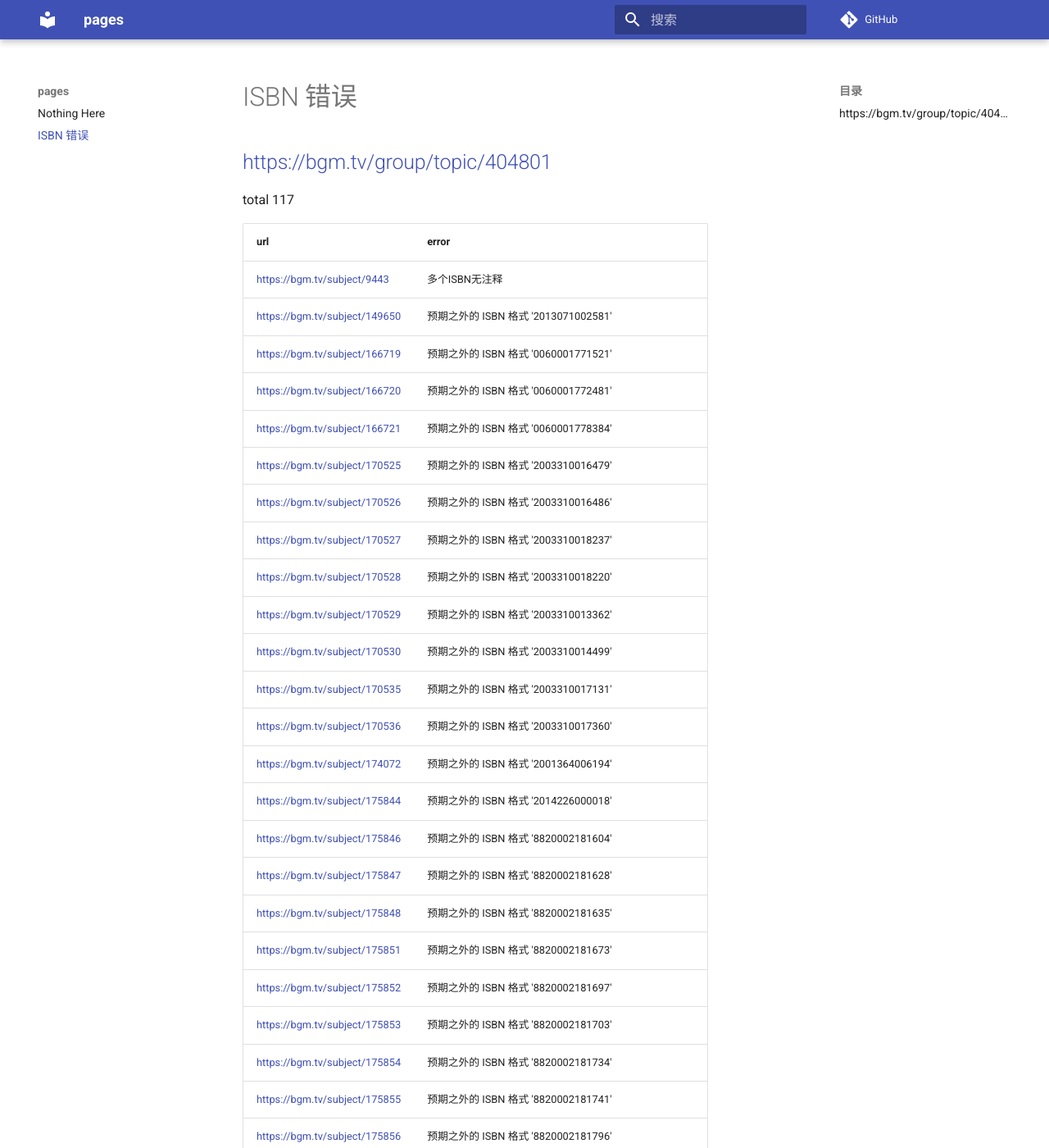
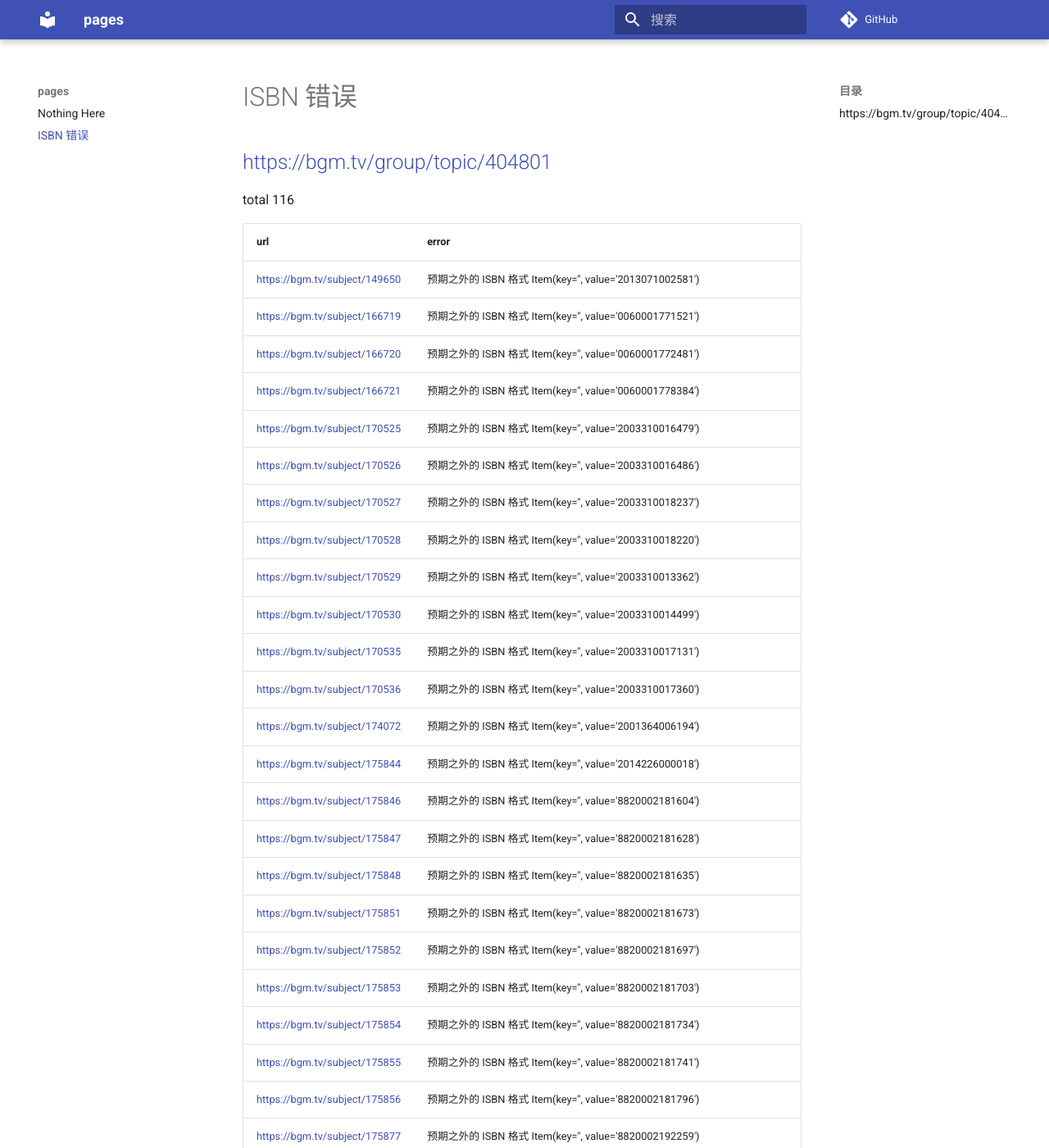
Before and after one commit to trim21/bangumi-pages, an MkDocs documentation site: the page built from docs/isbn.md, in a window 1280 px wide and 1400 px high. Shown: the whole window at 82% size. Built offline with MkDocs 1.6.1 and Material for MkDocs 9.7.7, drawn with Linux system fonts in a browser that asks for light colours; comment, search, counter and statistics services are not loaded; some of the changed text lies outside the part shown.

Commit message:
update isbn.md

```diff
--- a/docs/isbn.md
+++ b/docs/isbn.md
@@ -1,124 +1,123 @@
 # ISBN 错误
 ## <https://bgm.tv/group/topic/404801>
 
-total 117
+total 116
 
 | url | error |
 | --- |  ---  |
-| <https://bgm.tv/subject/9443> | 多个ISBN无注释 |
-| <https://bgm.tv/subject/149650> | 预期之外的 ISBN 格式 '2013071002581' |
-| <https://bgm.tv/subject/166719> | 预期之外的 ISBN 格式 '0060001771521' |
-| <https://bgm.tv/subject/166720> | 预期之外的 ISBN 格式 '0060001772481' |
-| <https://bgm.tv/subject/166721> | 预期之外的 ISBN 格式 '0060001778384' |
-| <https://bgm.tv/subject/170525> | 预期之外的 ISBN 格式 '2003310016479' |
-| <https://bgm.tv/subject/170526> | 预期之外的 ISBN 格式 '2003310016486' |
-| <https://bgm.tv/subject/170527> | 预期之外的 ISBN 格式 '2003310018237' |
-| <https://bgm.tv/subject/170528> | 预期之外的 ISBN 格式 '2003310018220' |
-| <https://bgm.tv/subject/170529> | 预期之外的 ISBN 格式 '2003310013362' |
-| <https://bgm.tv/subject/170530> | 预期之外的 ISBN 格式 '2003310014499' |
-| <https://bgm.tv/subject/170535> | 预期之外的 ISBN 格式 '2003310017131' |
-| <https://bgm.tv/subject/170536> | 预期之外的 ISBN 格式 '2003310017360' |
-| <https://bgm.tv/subject/174072> | 预期之外的 ISBN 格式 '2001364006194' |
-| <https://bgm.tv/subject/175844> | 预期之外的 ISBN 格式 '2014226000018' |
-| <https://bgm.tv/subject/175846> | 预期之外的 ISBN 格式 '8820002181604' |
-| <https://bgm.tv/subject/175847> | 预期之外的 ISBN 格式 '8820002181628' |
-| <https://bgm.tv/subject/175848> | 预期之外的 ISBN 格式 '8820002181635' |
-| <https://bgm.tv/subject/175851> | 预期之外的 ISBN 格式 '8820002181673' |
-| <https://bgm.tv/subject/175852> | 预期之外的 ISBN 格式 '8820002181697' |
-| <https://bgm.tv/subject/175853> | 预期之外的 ISBN 格式 '8820002181703' |
-| <https://bgm.tv/subject/175854> | 预期之外的 ISBN 格式 '8820002181734' |
-| <https://bgm.tv/subject/175855> | 预期之外的 ISBN 格式 '8820002181741' |
-| <https://bgm.tv/subject/175856> | 预期之外的 ISBN 格式 '8820002181796' |
-| <https://bgm.tv/subject/175877> | 预期之外的 ISBN 格式 '8820002192259' |
-| <https://bgm.tv/subject/175878> | 预期之外的 ISBN 格式 '8820002192310' |
-| <https://bgm.tv/subject/175879> | 预期之外的 ISBN 格式 '8820002192365' |
-| <https://bgm.tv/subject/175880> | 预期之外的 ISBN 格式 '8820002192471' |
-| <https://bgm.tv/subject/175881> | 预期之外的 ISBN 格式 '8820002192587' |
-| <https://bgm.tv/subject/175882> | 预期之外的 ISBN 格式 '8820002192594' |
-| <https://bgm.tv/subject/175883> | 预期之外的 ISBN 格式 '8820002192600' |
-| <https://bgm.tv/subject/175884> | 预期之外的 ISBN 格式 '8820002192617' |
-| <https://bgm.tv/subject/175892> | 预期之外的 ISBN 格式 '8820002192631' |
-| <https://bgm.tv/subject/175893> | 预期之外的 ISBN 格式 '8820002192648' |
-| <https://bgm.tv/subject/175894> | 预期之外的 ISBN 格式 '8820002192709' |
-| <https://bgm.tv/subject/175895> | 预期之外的 ISBN 格式 '8820002192747' |
-| <https://bgm.tv/subject/175896> | 预期之外的 ISBN 格式 '8820002192761' |
-| <https://bgm.tv/subject/175897> | 预期之外的 ISBN 格式 '8820002192785' |
-| <https://bgm.tv/subject/175898> | 预期之外的 ISBN 格式 '8820002192839' |
-| <https://bgm.tv/subject/175899> | 预期之外的 ISBN 格式 '8820002192853' |
-| <https://bgm.tv/subject/175900> | 预期之外的 ISBN 格式 '8820002192860' |
-| <https://bgm.tv/subject/175908> | 预期之外的 ISBN 格式 '8820002192891' |
-| <https://bgm.tv/subject/175909> | 预期之外的 ISBN 格式 '8820002192921' |
-| <https://bgm.tv/subject/175910> | 预期之外的 ISBN 格式 '8820002192938' |
-| <https://bgm.tv/subject/175911> | 预期之外的 ISBN 格式 '8820002192952' |
-| <https://bgm.tv/subject/175912> | 预期之外的 ISBN 格式 '8820002192969' |
-| <https://bgm.tv/subject/175913> | 预期之外的 ISBN 格式 '8820002192976' |
-| <https://bgm.tv/subject/175914> | 预期之外的 ISBN 格式 '8820002192983' |
-| <https://bgm.tv/subject/175915> | 预期之外的 ISBN 格式 '8820002192990' |
-| <https://bgm.tv/subject/175916> | 预期之外的 ISBN 格式 '8820002193010' |
-| <https://bgm.tv/subject/175917> | 预期之外的 ISBN 格式 '8820002193089' |
-| <https://bgm.tv/subject/175918> | 预期之外的 ISBN 格式 '8820002193102' |
-| <https://bgm.tv/subject/175919> | 预期之外的 ISBN 格式 '8820002193126' |
-| <https://bgm.tv/subject/175920> | 预期之外的 ISBN 格式 '8820002193157' |
-| <https://bgm.tv/subject/175921> | 预期之外的 ISBN 格式 '8820002193195' |
+| <https://bgm.tv/subject/149650> | 预期之外的 ISBN 格式 Item(key='', value='2013071002581') |
+| <https://bgm.tv/subject/166719> | 预期之外的 ISBN 格式 Item(key='', value='0060001771521') |
+| <https://bgm.tv/subject/166720> | 预期之外的 ISBN 格式 Item(key='', value='0060001772481') |
+| <https://bgm.tv/subject/166721> | 预期之外的 ISBN 格式 Item(key='', value='0060001778384') |
+| <https://bgm.tv/subject/170525> | 预期之外的 ISBN 格式 Item(key='', value='2003310016479') |
+| <https://bgm.tv/subject/170526> | 预期之外的 ISBN 格式 Item(key='', value='2003310016486') |
+| <https://bgm.tv/subject/170527> | 预期之外的 ISBN 格式 Item(key='', value='2003310018237') |
+| <https://bgm.tv/subject/170528> | 预期之外的 ISBN 格式 Item(key='', value='2003310018220') |
+| <https://bgm.tv/subject/170529> | 预期之外的 ISBN 格式 Item(key='', value='2003310013362') |
+| <https://bgm.tv/subject/170530> | 预期之外的 ISBN 格式 Item(key='', value='2003310014499') |
+| <https://bgm.tv/subject/170535> | 预期之外的 ISBN 格式 Item(key='', value='2003310017131') |
+| <https://bgm.tv/subject/170536> | 预期之外的 ISBN 格式 Item(key='', value='2003310017360') |
+| <https://bgm.tv/subject/174072> | 预期之外的 ISBN 格式 Item(key='', value='2001364006194') |
+| <https://bgm.tv/subject/175844> | 预期之外的 ISBN 格式 Item(key='', value='2014226000018') |
+| <https://bgm.tv/subject/175846> | 预期之外的 ISBN 格式 Item(key='', value='8820002181604') |
+| <https://bgm.tv/subject/175847> | 预期之外的 ISBN 格式 Item(key='', value='8820002181628') |
+| <https://bgm.tv/subject/175848> | 预期之外的 ISBN 格式 Item(key='', value='8820002181635') |
+| <https://bgm.tv/subject/175851> | 预期之外的 ISBN 格式 Item(key='', value='8820002181673') |
+| <https://bgm.tv/subject/175852> | 预期之外的 ISBN 格式 Item(key='', value='8820002181697') |
+| <https://bgm.tv/subject/175853> | 预期之外的 ISBN 格式 Item(key='', value='8820002181703') |
+| <https://bgm.tv/subject/175854> | 预期之外的 ISBN 格式 Item(key='', value='8820002181734') |
+| <https://bgm.tv/subject/175855> | 预期之外的 ISBN 格式 Item(key='', value='8820002181741') |
+| <https://bgm.tv/subject/175856> | 预期之外的 ISBN 格式 Item(key='', value='8820002181796') |
+| <https://bgm.tv/subject/175877> | 预期之外的 ISBN 格式 Item(key='', value='8820002192259') |
+| <https://bgm.tv/subject/175878> | 预期之外的 ISBN 格式 Item(key='', value='8820002192310') |
+| <https://bgm.tv/subject/175879> | 预期之外的 ISBN 格式 Item(key='', value='8820002192365') |
+| <https://bgm.tv/subject/175880> | 预期之外的 ISBN 格式 Item(key='', value='8820002192471') |
+| <https://bgm.tv/subject/175881> | 预期之外的 ISBN 格式 Item(key='', value='8820002192587') |
+| <https://bgm.tv/subject/175882> | 预期之外的 ISBN 格式 Item(key='', value='8820002192594') |
+| <https://bgm.tv/subject/175883> | 预期之外的 ISBN 格式 Item(key='', value='8820002192600') |
+| <https://bgm.tv/subject/175884> | 预期之外的 ISBN 格式 Item(key='', value='8820002192617') |
+| <https://bgm.tv/subject/175892> | 预期之外的 ISBN 格式 Item(key='', value='8820002192631') |
+| <https://bgm.tv/subject/175893> | 预期之外的 ISBN 格式 Item(key='', value='8820002192648') |
+| <https://bgm.tv/subject/175894> | 预期之外的 ISBN 格式 Item(key='', value='8820002192709') |
+| <https://bgm.tv/subject/175895> | 预期之外的 ISBN 格式 Item(key='', value='8820002192747') |
+| <https://bgm.tv/subject/175896> | 预期之外的 ISBN 格式 Item(key='', value='8820002192761') |
+| <https://bgm.tv/subject/175897> | 预期之外的 ISBN 格式 Item(key='', value='8820002192785') |
+| <https://bgm.tv/subject/175898> | 预期之外的 ISBN 格式 Item(key='', value='8820002192839') |
+| <https://bgm.tv/subject/175899> | 预期之外的 ISBN 格式 Item(key='', value='8820002192853') |
+| <https://bgm.tv/subject/175900> | 预期之外的 ISBN 格式 Item(key='', value='8820002192860') |
+| <https://bgm.tv/subject/175908> | 预期之外的 ISBN 格式 Item(key='', value='8820002192891') |
+| <https://bgm.tv/subject/175909> | 预期之外的 ISBN 格式 Item(key='', value='8820002192921') |
+| <https://bgm.tv/subject/175910> | 预期之外的 ISBN 格式 Item(key='', value='8820002192938') |
+| <https://bgm.tv/subject/175911> | 预期之外的 ISBN 格式 Item(key='', value='8820002192952') |
+| <https://bgm.tv/subject/175912> | 预期之外的 ISBN 格式 Item(key='', value='8820002192969') |
+| <https://bgm.tv/subject/175913> | 预期之外的 ISBN 格式 Item(key='', value='8820002192976') |
+| <https://bgm.tv/subject/175914> | 预期之外的 ISBN 格式 Item(key='', value='8820002192983') |
+| <https://bgm.tv/subject/175915> | 预期之外的 ISBN 格式 Item(key='', value='8820002192990') |
+| <https://bgm.tv/subject/175916> | 预期之外的 ISBN 格式 Item(key='', value='8820002193010') |
+| <https://bgm.tv/subject/175917> | 预期之外的 ISBN 格式 Item(key='', value='8820002193089') |
+| <https://bgm.tv/subject/175918> | 预期之外的 ISBN 格式 Item(key='', value='8820002193102') |
+| <https://bgm.tv/subject/175919> | 预期之外的 ISBN 格式 Item(key='', value='8820002193126') |
+| <https://bgm.tv/subject/175920> | 预期之外的 ISBN 格式 Item(key='', value='8820002193157') |
+| <https://bgm.tv/subject/175921> | 预期之外的 ISBN 格式 Item(key='', value='8820002193195') |
 | <https://bgm.tv/subject/255084> | 不是合法的 isbn10 '6000043278' |
-| <https://bgm.tv/subject/354677> | 预期之外的 ISBN 格式 '123test321find123354677354677' |
-| <https://bgm.tv/subject/360618> | 预期之外的 ISBN 格式 'A000219082' |
-| <https://bgm.tv/subject/376035> | 预期之外的 ISBN 格式 '9771671722133' |
-| <https://bgm.tv/subject/376036> | 预期之外的 ISBN 格式 '9771671722119' |
+| <https://bgm.tv/subject/354677> | 预期之外的 ISBN 格式 Item(key='a', value='123test321find123354677354677') |
+| <https://bgm.tv/subject/360618> | 预期之外的 ISBN 格式 Item(key='', value='A000219082') |
+| <https://bgm.tv/subject/376035> | 预期之外的 ISBN 格式 Item(key='', value='9771671722133') |
+| <https://bgm.tv/subject/376036> | 预期之外的 ISBN 格式 Item(key='', value='9771671722119') |
 | <https://bgm.tv/subject/377940> | 不是合法的 isbn13 '9789997198111' |
-| <https://bgm.tv/subject/422456> | 预期之外的 ISBN 格式 '无' |
-| <https://bgm.tv/subject/422730> | 预期之外的 ISBN 格式 '无' |
-| <https://bgm.tv/subject/423984> | 预期之外的 ISBN 格式 '185006330001' |
-| <https://bgm.tv/subject/426943> | 预期之外的 ISBN 格式 '9771671688163' |
+| <https://bgm.tv/subject/422456> | 预期之外的 ISBN 格式 Item(key='', value='无') |
+| <https://bgm.tv/subject/422730> | 预期之外的 ISBN 格式 Item(key='', value='无') |
+| <https://bgm.tv/subject/423984> | 预期之外的 ISBN 格式 Item(key='', value='185006330001') |
+| <https://bgm.tv/subject/426943> | 预期之外的 ISBN 格式 Item(key='', value='9771671688163') |
 | <https://bgm.tv/subject/431106> | 不是合法的 isbn13 '9789887479271' |
-| <https://bgm.tv/subject/431477> | 预期之外的 ISBN 格式 '4711213664403' |
-| <https://bgm.tv/subject/431976> | 预期之外的 ISBN 格式 '6974882251307' |
-| <https://bgm.tv/subject/433392> | 预期之外的 ISBN 格式 '10173-303' |
-| <https://bgm.tv/subject/440775> | 预期之外的 ISBN 格式 '-' |
-| <https://bgm.tv/subject/440777> | 预期之外的 ISBN 格式 '-' |
-| <https://bgm.tv/subject/440778> | 预期之外的 ISBN 格式 '-' |
-| <https://bgm.tv/subject/440780> | 预期之外的 ISBN 格式 '-' |
-| <https://bgm.tv/subject/440781> | 预期之外的 ISBN 格式 '-' |
-| <https://bgm.tv/subject/440783> | 预期之外的 ISBN 格式 '-' |
-| <https://bgm.tv/subject/440784> | 预期之外的 ISBN 格式 '-' |
-| <https://bgm.tv/subject/440785> | 预期之外的 ISBN 格式 '-' |
+| <https://bgm.tv/subject/431477> | 预期之外的 ISBN 格式 Item(key='', value='4711213664403') |
+| <https://bgm.tv/subject/431976> | 预期之外的 ISBN 格式 Item(key='', value='6974882251307') |
+| <https://bgm.tv/subject/433392> | 预期之外的 ISBN 格式 Item(key='', value='10173-303') |
+| <https://bgm.tv/subject/440775> | 预期之外的 ISBN 格式 Item(key='', value='-') |
+| <https://bgm.tv/subject/440777> | 预期之外的 ISBN 格式 Item(key='', value='-') |
+| <https://bgm.tv/subject/440778> | 预期之外的 ISBN 格式 Item(key='', value='-') |
+| <https://bgm.tv/subject/440780> | 预期之外的 ISBN 格式 Item(key='', value='-') |
+| <https://bgm.tv/subject/440781> | 预期之外的 ISBN 格式 Item(key='', value='-') |
+| <https://bgm.tv/subject/440783> | 预期之外的 ISBN 格式 Item(key='', value='-') |
+| <https://bgm.tv/subject/440784> | 预期之外的 ISBN 格式 Item(key='', value='-') |
+| <https://bgm.tv/subject/440785> | 预期之外的 ISBN 格式 Item(key='', value='-') |
 | <https://bgm.tv/subject/448104> | 不是合法的 isbn13 '9789887479235' |
 | <https://bgm.tv/subject/448293> | 不是合法的 isbn13 '9789887479211' |
-| <https://bgm.tv/subject/458249> | 预期之外的 ISBN 格式 '-' |
-| <https://bgm.tv/subject/458251> | 预期之外的 ISBN 格式 '-' |
-| <https://bgm.tv/subject/458252> | 预期之外的 ISBN 格式 '-' |
-| <https://bgm.tv/subject/458253> | 预期之外的 ISBN 格式 '-' |
-| <https://bgm.tv/subject/458255> | 预期之外的 ISBN 格式 '-' |
-| <https://bgm.tv/subject/458256> | 预期之外的 ISBN 格式 '-' |
-| <https://bgm.tv/subject/458257> | 预期之外的 ISBN 格式 '-' |
-| <https://bgm.tv/subject/458258> | 预期之外的 ISBN 格式 '-' |
-| <https://bgm.tv/subject/458259> | 预期之外的 ISBN 格式 '-' |
-| <https://bgm.tv/subject/458260> | 预期之外的 ISBN 格式 '-' |
-| <https://bgm.tv/subject/458264> | 预期之外的 ISBN 格式 '-' |
+| <https://bgm.tv/subject/458249> | 预期之外的 ISBN 格式 Item(key='', value='-') |
+| <https://bgm.tv/subject/458251> | 预期之外的 ISBN 格式 Item(key='', value='-') |
+| <https://bgm.tv/subject/458252> | 预期之外的 ISBN 格式 Item(key='', value='-') |
+| <https://bgm.tv/subject/458253> | 预期之外的 ISBN 格式 Item(key='', value='-') |
+| <https://bgm.tv/subject/458255> | 预期之外的 ISBN 格式 Item(key='', value='-') |
+| <https://bgm.tv/subject/458256> | 预期之外的 ISBN 格式 Item(key='', value='-') |
+| <https://bgm.tv/subject/458257> | 预期之外的 ISBN 格式 Item(key='', value='-') |
+| <https://bgm.tv/subject/458258> | 预期之外的 ISBN 格式 Item(key='', value='-') |
+| <https://bgm.tv/subject/458259> | 预期之外的 ISBN 格式 Item(key='', value='-') |
+| <https://bgm.tv/subject/458260> | 预期之外的 ISBN 格式 Item(key='', value='-') |
+| <https://bgm.tv/subject/458264> | 预期之外的 ISBN 格式 Item(key='', value='-') |
 | <https://bgm.tv/subject/465228> | 不是合法的 isbn10 '7223019826' |
-| <https://bgm.tv/subject/467126> | 预期之外的 ISBN 格式 '-' |
-| <https://bgm.tv/subject/467128> | 预期之外的 ISBN 格式 '-' |
-| <https://bgm.tv/subject/467129> | 预期之外的 ISBN 格式 '-' |
-| <https://bgm.tv/subject/467132> | 预期之外的 ISBN 格式 '-' |
-| <https://bgm.tv/subject/467136> | 预期之外的 ISBN 格式 '-' |
+| <https://bgm.tv/subject/467126> | 预期之外的 ISBN 格式 Item(key='', value='-') |
+| <https://bgm.tv/subject/467128> | 预期之外的 ISBN 格式 Item(key='', value='-') |
+| <https://bgm.tv/subject/467129> | 预期之外的 ISBN 格式 Item(key='', value='-') |
+| <https://bgm.tv/subject/467132> | 预期之外的 ISBN 格式 Item(key='', value='-') |
+| <https://bgm.tv/subject/467136> | 预期之外的 ISBN 格式 Item(key='', value='-') |
 | <https://bgm.tv/subject/467325> | 不是合法的 isbn13 '9781987120121' |
-| <https://bgm.tv/subject/470447> | 预期之外的 ISBN 格式 '-' |
-| <https://bgm.tv/subject/470449> | 预期之外的 ISBN 格式 '-' |
-| <https://bgm.tv/subject/470456> | 预期之外的 ISBN 格式 '-' |
-| <https://bgm.tv/subject/470463> | 预期之外的 ISBN 格式 '-' |
-| <https://bgm.tv/subject/470471> | 预期之外的 ISBN 格式 '-' |
-| <https://bgm.tv/subject/470524> | 预期之外的 ISBN 格式 '-' |
-| <https://bgm.tv/subject/473599> | 预期之外的 ISBN 格式 '4895073700720' |
-| <https://bgm.tv/subject/477471> | 预期之外的 ISBN 格式 '-' |
-| <https://bgm.tv/subject/477472> | 预期之外的 ISBN 格式 '-' |
-| <https://bgm.tv/subject/477473> | 预期之外的 ISBN 格式 '-' |
-| <https://bgm.tv/subject/477474> | 预期之外的 ISBN 格式 '-' |
-| <https://bgm.tv/subject/484276> | 预期之外的 ISBN 格式 '-' |
-| <https://bgm.tv/subject/494273> | 预期之外的 ISBN 格式 '4942330254912' |
-| <https://bgm.tv/subject/498943> | 预期之外的 ISBN 格式 '0193-610462-3041' |
-| <https://bgm.tv/subject/508834> | 预期之外的 ISBN 格式 '-' |
-| <https://bgm.tv/subject/509615> | 预期之外的 ISBN 格式 '-' |
-| <https://bgm.tv/subject/509626> | 预期之外的 ISBN 格式 '-' |
-| <https://bgm.tv/subject/509627> | 预期之外的 ISBN 格式 '待查' |
-| <https://bgm.tv/subject/511198> | 预期之外的 ISBN 格式 '待查' |
-| <https://bgm.tv/subject/511219> | 预期之外的 ISBN 格式 '待查' |
+| <https://bgm.tv/subject/470447> | 预期之外的 ISBN 格式 Item(key='', value='-') |
+| <https://bgm.tv/subject/470449> | 预期之外的 ISBN 格式 Item(key='', value='-') |
+| <https://bgm.tv/subject/470456> | 预期之外的 ISBN 格式 Item(key='', value='-') |
+| <https://bgm.tv/subject/470463> | 预期之外的 ISBN 格式 Item(key='', value='-') |
+| <https://bgm.tv/subject/470471> | 预期之外的 ISBN 格式 Item(key='', value='-') |
+| <https://bgm.tv/subject/470524> | 预期之外的 ISBN 格式 Item(key='', value='-') |
+| <https://bgm.tv/subject/473599> | 预期之外的 ISBN 格式 Item(key='', value='4895073700720') |
+| <https://bgm.tv/subject/477471> | 预期之外的 ISBN 格式 Item(key='', value='-') |
+| <https://bgm.tv/subject/477472> | 预期之外的 ISBN 格式 Item(key='', value='-') |
+| <https://bgm.tv/subject/477473> | 预期之外的 ISBN 格式 Item(key='', value='-') |
+| <https://bgm.tv/subject/477474> | 预期之外的 ISBN 格式 Item(key='', value='-') |
+| <https://bgm.tv/subject/484276> | 预期之外的 ISBN 格式 Item(key='', value='-') |
+| <https://bgm.tv/subject/494273> | 预期之外的 ISBN 格式 Item(key='', value='4942330254912') |
+| <https://bgm.tv/subject/498943> | 预期之外的 ISBN 格式 Item(key='', value='0193-610462-3041') |
+| <https://bgm.tv/subject/508834> | 预期之外的 ISBN 格式 Item(key='', value='-') |
+| <https://bgm.tv/subject/509615> | 预期之外的 ISBN 格式 Item(key='', value='-') |
+| <https://bgm.tv/subject/509626> | 预期之外的 ISBN 格式 Item(key='', value='-') |
+| <https://bgm.tv/subject/509627> | 预期之外的 ISBN 格式 Item(key='', value='待查') |
+| <https://bgm.tv/subject/511198> | 预期之外的 ISBN 格式 Item(key='', value='待查') |
+| <https://bgm.tv/subject/511219> | 预期之外的 ISBN 格式 Item(key='', value='待查') |
```
